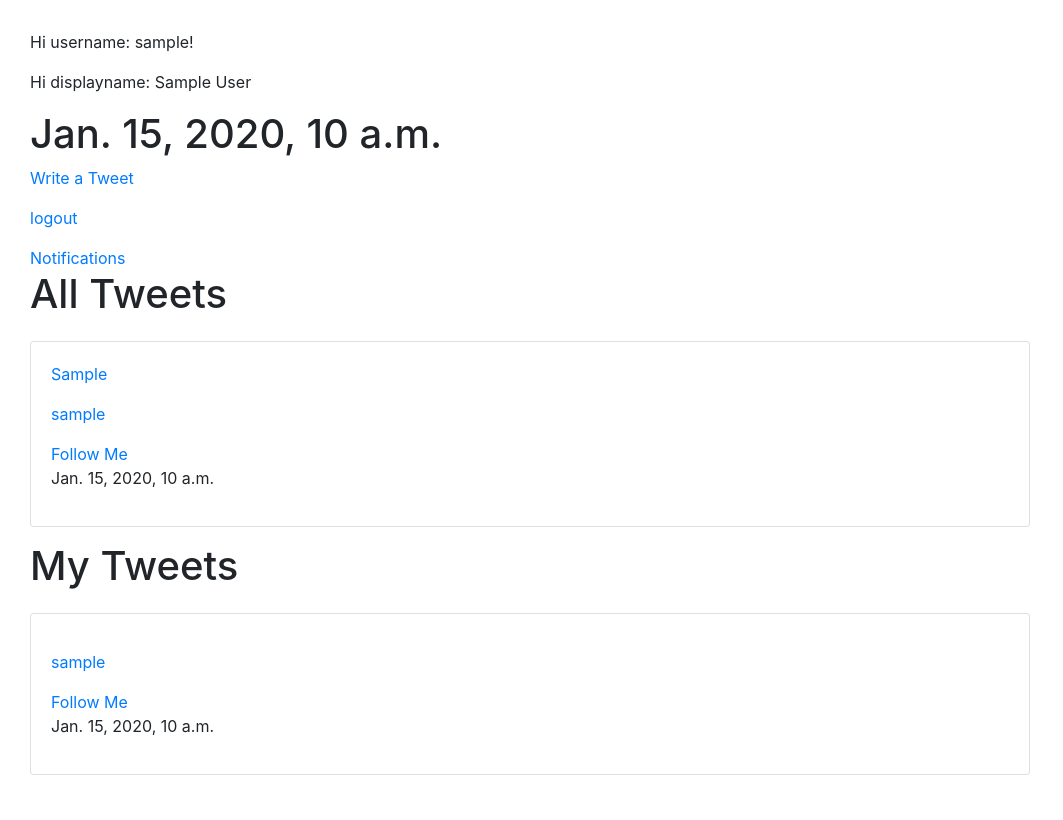
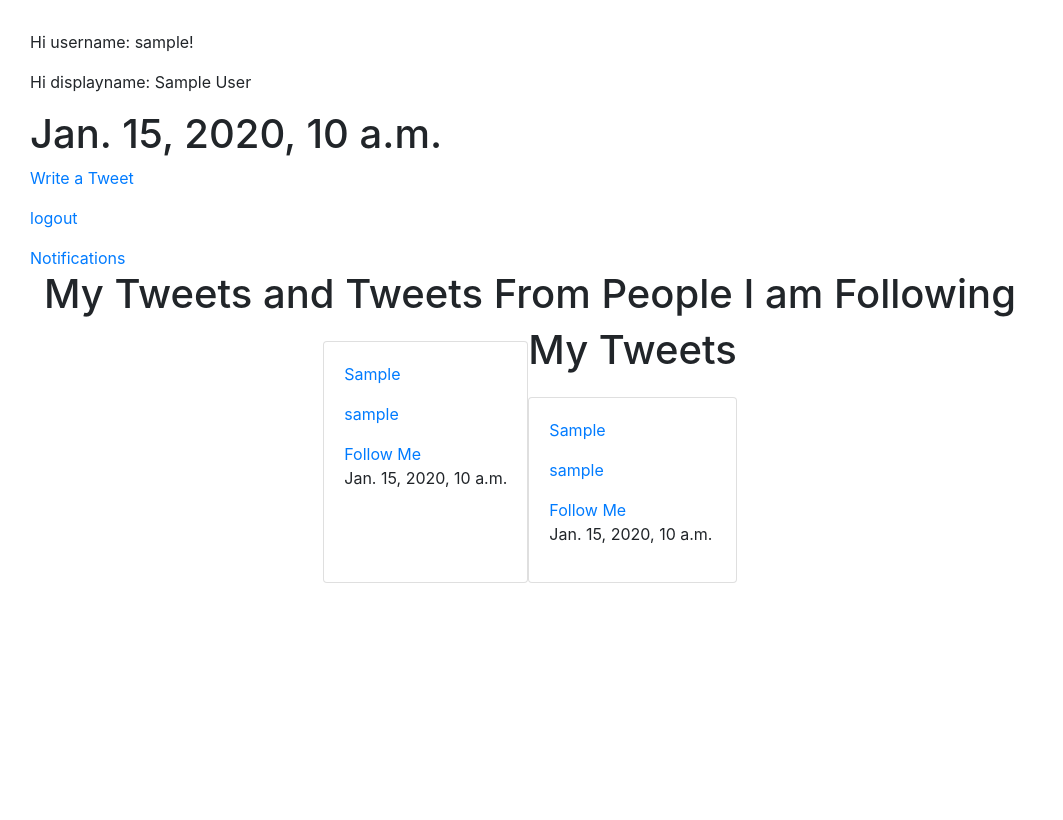
Before and after one commit to AmandaYonce/twitterclone, a Django app: page / in a window 1280 px wide. Shown: the whole page, without its empty margins (0-1063 px from the left). After the commit the page ends 583 px from the top, so only its background shows below. Run offline with Django 3.2, Linux system fonts and the light colour scheme; a user stored in the database is signed in; tables that the repository leaves empty hold one stand-in row (values such as "Sample post"); some libraries are stand-ins or nearby versions.

Commit message:
fixed sorting

```diff
--- a/templates/home.html
+++ b/templates/home.html
@@ -12,31 +12,16 @@
 
   <a href="/notifications/">Notifications</a>
 
+<div style=justify-content:center class='row'>
 
 
-  <h1>All Tweets</h1>
-  <div style=justify-content:center class='row'>
-
-  {% for tweet in tweets %}
-
-    <div style=margin:15px class='card card-body'>
-      <p><a href="/tweetdetail/{{tweet.id}}/">{{tweet.tweet}}</a></p>
-        <p><a href="/authordetail/{{tweet.author.id}}/">{{tweet.author}}</a></p>
-        <a class="button" href="/followme/{{tweet.author.id}}/">Follow Me</a
-        <p>{{tweet.timestamp}}</p>
-
-    </div>
-    {% endfor %}
-
-</div>
-
-<h1>My Tweets</h1>
+<h1>My Tweets and Tweets From People I am Following</h1>
 <div style=justify-content:center class='row'>
 
-{% for tweet in mytweets %}
+{% for tweet in followingTweets %}
 
   <div style=margin:15px class='card card-body'>
-      <p><a href="/tweet/{{tweet.id}}">{{tweet.description}}</a></p>
+      <p><a href="/tweet/{{tweet.id}}">{{tweet.tweet}}</a></p>
       <p><a href="/authordetail/{{tweet.author.id}}/">{{tweet.author}}</a></p>
       <a href="/followme/{{tweet.author.id}}/">Follow Me</a>
       <p>{{tweet.timestamp}}</p>
@@ -45,6 +30,24 @@
   {% endfor %}
 
 </div>
+<div>
+<h1>My Tweets </h1>
+<div style=justify-content:center class='row'>
+
+{% for tweet in mytweets %}
+
+  <div style=margin:15px class='card card-body'>
+      <p><a href="/tweet/{{tweet.id}}">{{tweet.tweet}}</a></p>
+      <p><a href="/authordetail/{{tweet.author.id}}/">{{tweet.author}}</a></p>
+      <a href="/followme/{{tweet.author.id}}/">Follow Me</a>
+      <p>{{tweet.timestamp}}</p>
+
+  </div>
+  {% endfor %}
+
+</div>
+</div>
+
 
 {% else %}
   <p>You are not logged in</p>
--- a/twitteruser/views.py
+++ b/twitteruser/views.py
@@ -3,7 +3,8 @@ from django.views.generic.edit import CreateView
 from .forms import CustomUserCreationForm
 from django.shortcuts import render
 from tweet.models import Tweet
-
+from .models import *
+from django.db.models import Q
 
 class SignUpView(CreateView):
     form_class = CustomUserCreationForm
@@ -14,4 +15,11 @@ class SignUpView(CreateView):
 def Home(request):
     tweets = Tweet.objects.all()
     mytweets = Tweet.objects.filter(author=request.user.id)
-    return render(request, 'home.html', {'tweets': tweets, 'mytweets': mytweets})
+
+
+    myfollowers = CustomUser.objects.get(id=request.user.id).followers.all()
+    for each in myfollowers:
+        followingTweets = Tweet.objects.filter(Q(author=request.user) | Q(author=each))
+
+    print(followingTweets)
+    return render(request, 'home.html', {'tweets': tweets, 'mytweets': mytweets, 'followingTweets': followingTweets})
```
